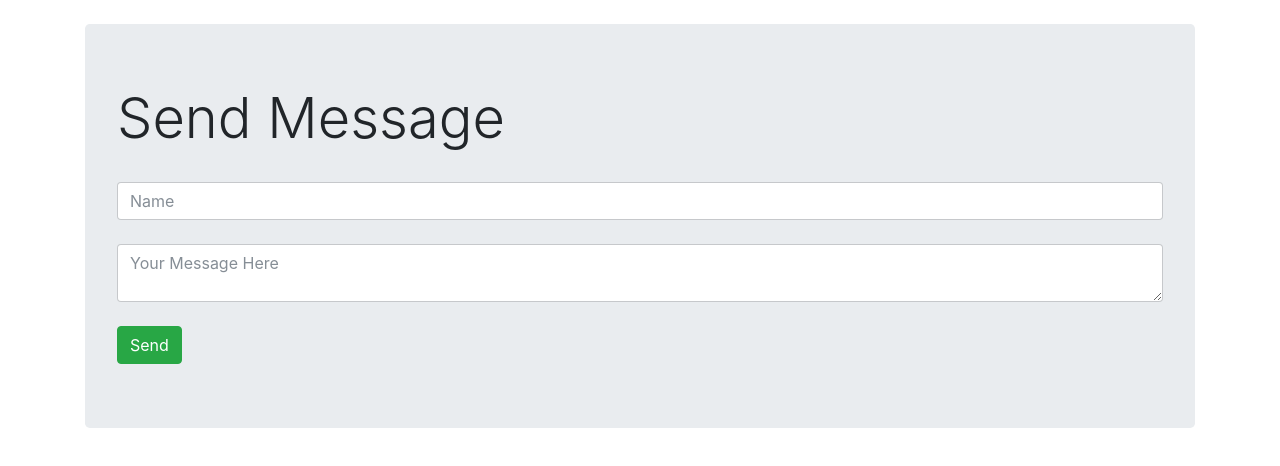
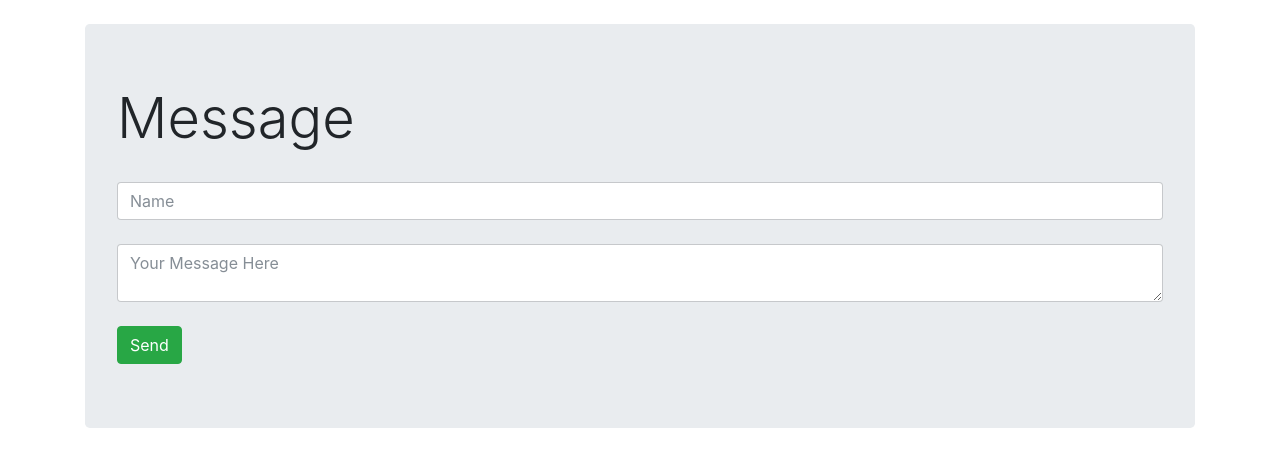
Before and after one commit to jh31barbosa/DEVOPS-DOCKER-CICD-GitHub-Actions, a website: page index.html in a window 1280 px wide. Drawn offline with nearby package versions, Linux system fonts and the light colour scheme; no server answers.

Commit message:
teste de deploy

```diff
--- a/index.html
+++ b/index.html
@@ -12,7 +12,7 @@
 <div class="container">
     <br>
     <div class="jumbotron">
-        <h1 class="display-4">Send Message</h1>
+        <h1 class="display-4">Message</h1>
         <br>
         <input id = "name" class="form-control" placeholder="Name">
         <br>
```
